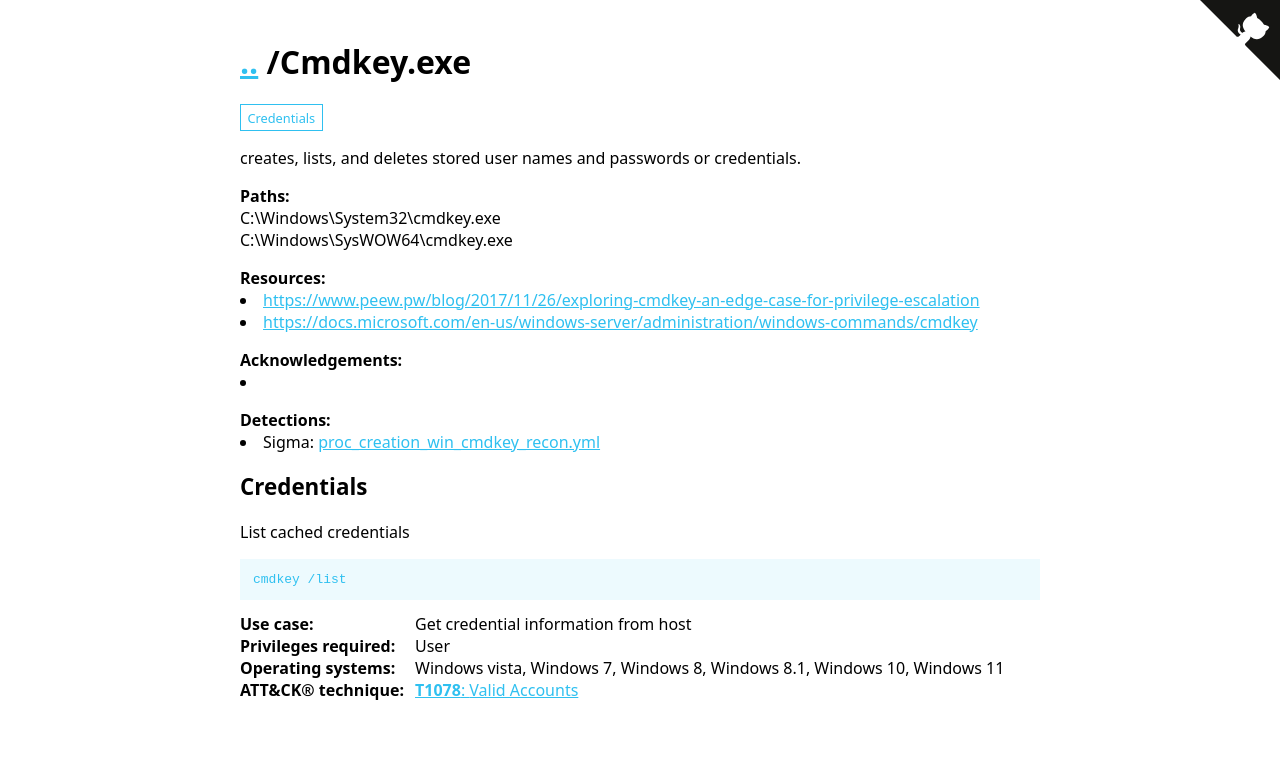
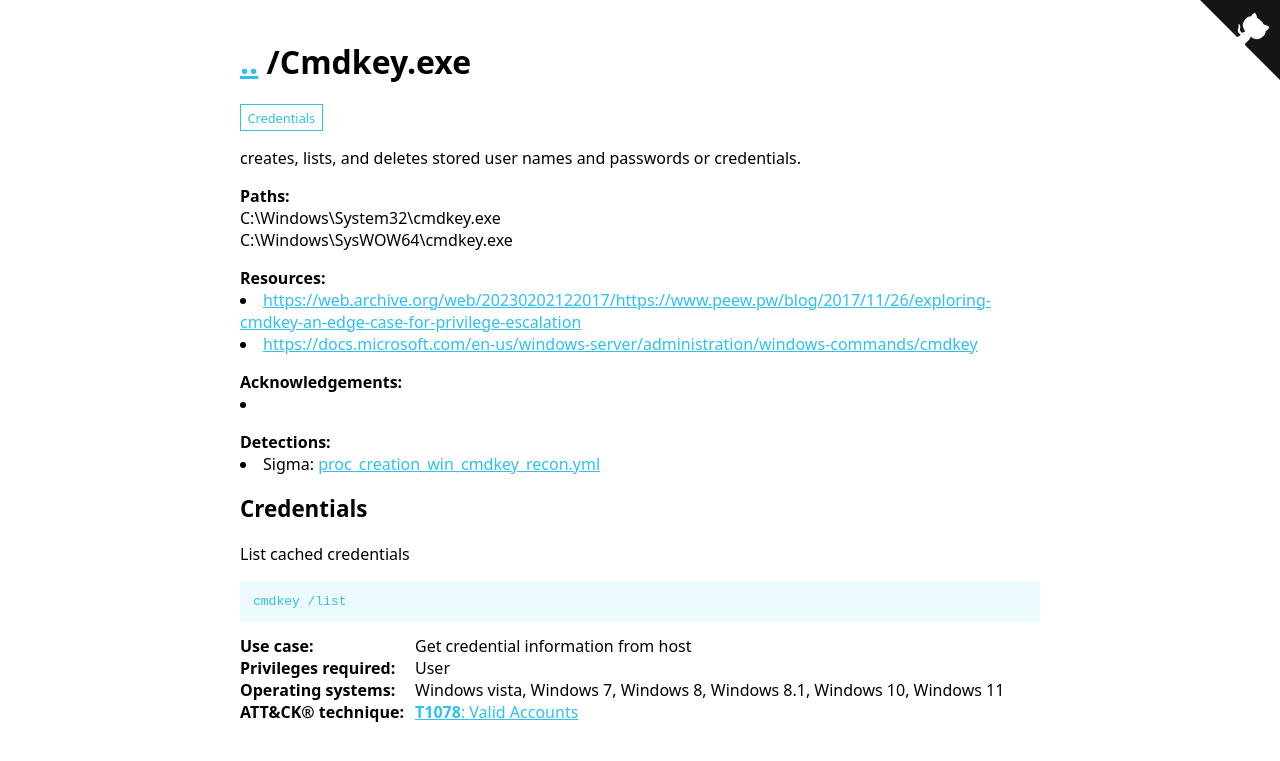
Before and after one commit to LOLBAS-Project/LOLBAS-Project.github.io, a Jekyll site: the page built from _lolbas/Binaries/Cmdkey.md, in a window 1280 px wide. Shown: the top 761 px of the page. Built offline with Jekyll 4.4.1, drawn with Linux system fonts in a browser that asks for light colours; part of the change alters nothing that is shown.

Commit message:
Applying update LOLBAS-Project/LOLBAS@afee674ff0d718caaee463a1025c7c1881e19a4b

```diff
--- a/_lolbas/Binaries/Cmdkey.md
+++ b/_lolbas/Binaries/Cmdkey.md
@@ -17,7 +17,7 @@ Full_Path:
 Detection:
   - Sigma: https://github.com/SigmaHQ/sigma/blob/62d4fd26b05f4d81973e7c8e80d7c1a0c6a29d0e/rules/windows/process_creation/proc_creation_win_cmdkey_recon.yml
 Resources:
-  - Link: https://www.peew.pw/blog/2017/11/26/exploring-cmdkey-an-edge-case-for-privilege-escalation
+  - Link: https://web.archive.org/web/20230202122017/https://www.peew.pw/blog/2017/11/26/exploring-cmdkey-an-edge-case-for-privilege-escalation
   - Link: https://docs.microsoft.com/en-us/windows-server/administration/windows-commands/cmdkey
 Acknowledgement:
   - Person:
```
